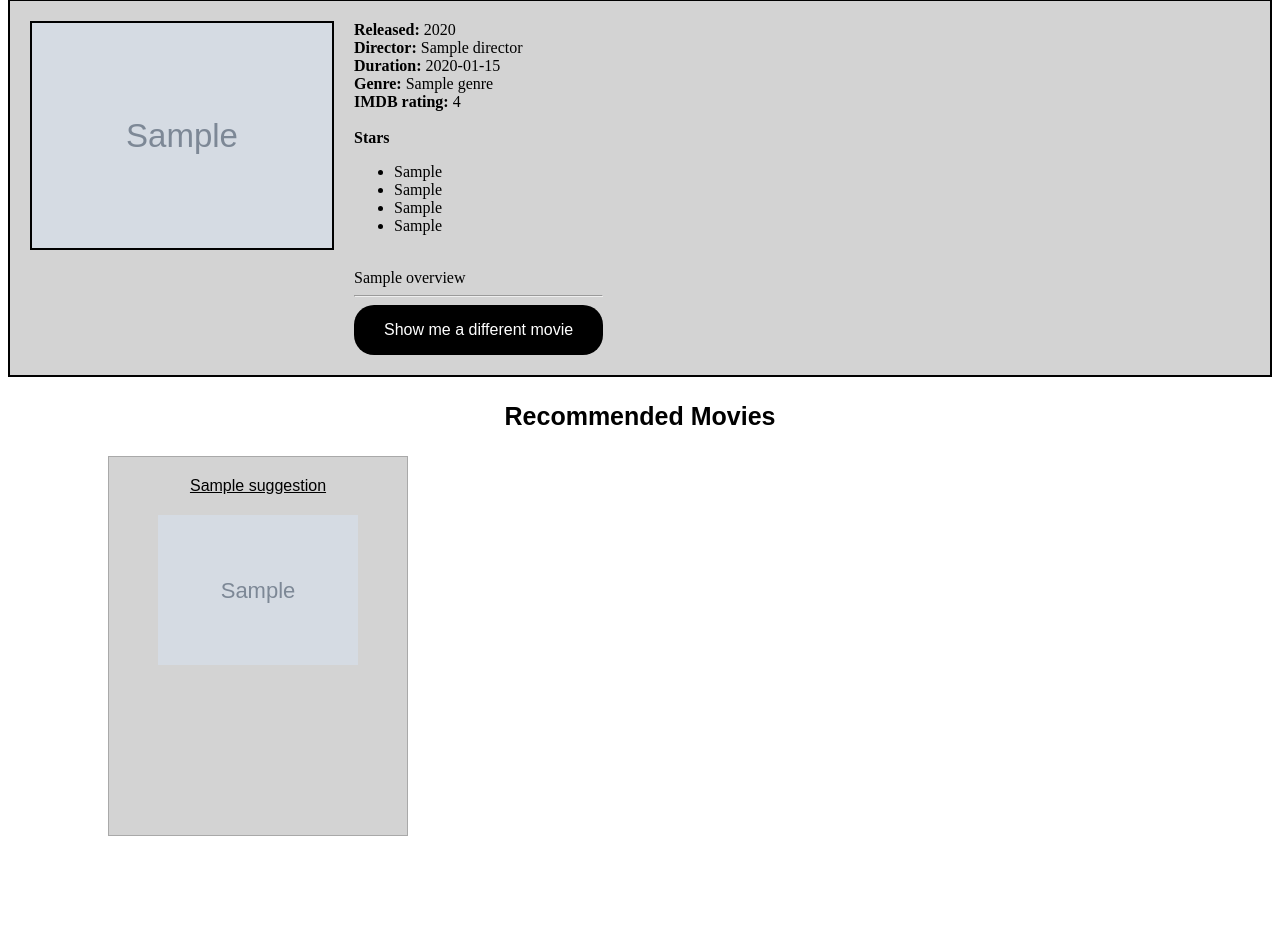
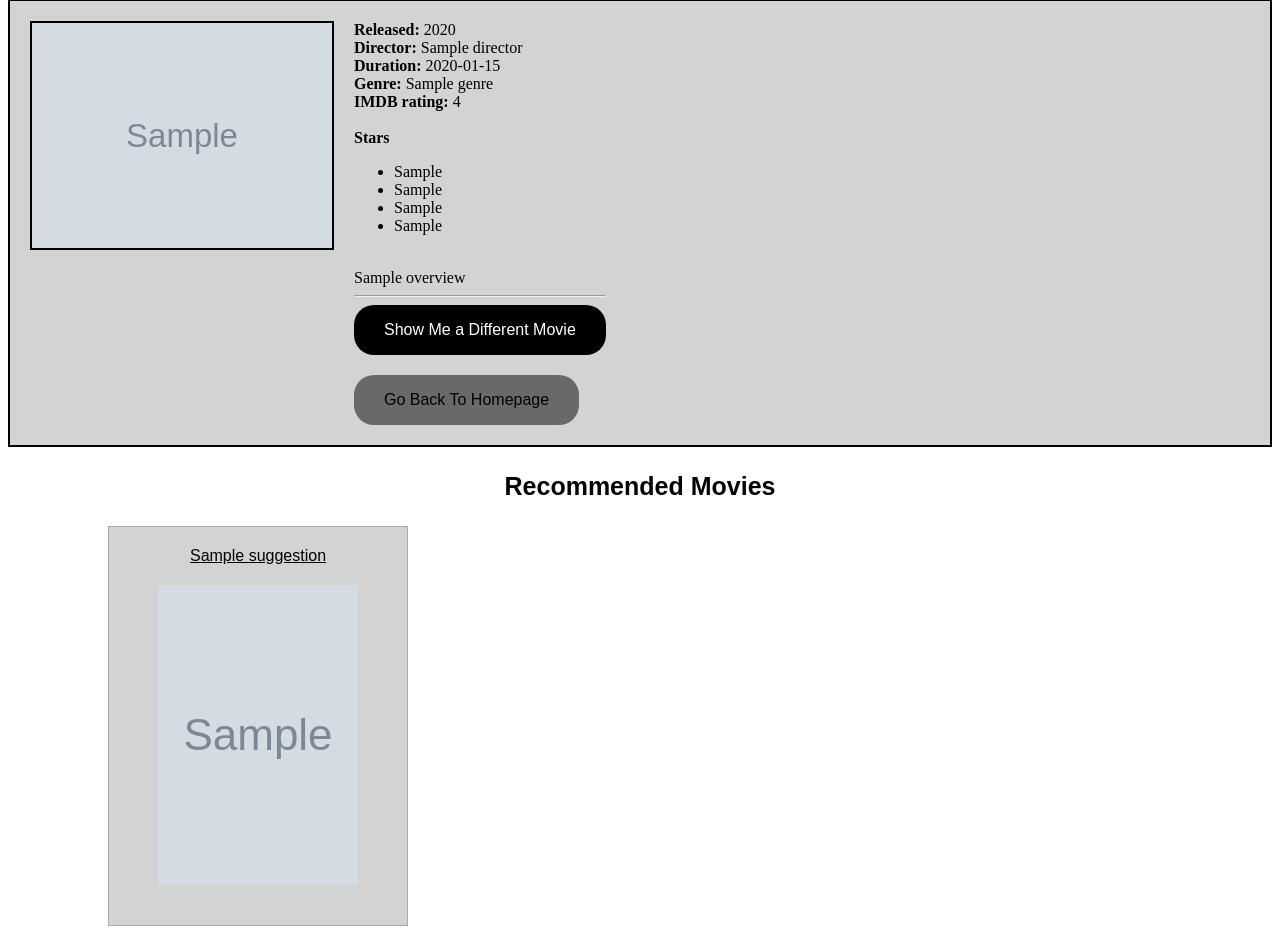
Before and after one commit to byukan/movie-rec, a Flask app: template MovieRecommender/mov_rec/templates/view_movie.html in a window 1280 px wide. Shown: the part 109-1055 px from the top of the page. Before the commit the page ends 945 px from the top, so only its background shows below. Run offline with Flask 2, Linux system fonts and the light colour scheme; the template is opened without the code that fills it: most values are stand-ins (such as "Sample title", 1, 10 or a date in 2020); grey boxes marked "Sample" are stand-in pictures.

Commit message:
fix layout, add home page button

```diff
--- a/MovieRecommender/mov_rec/static/css/movie.css
+++ b/MovieRecommender/mov_rec/static/css/movie.css
@@ -53,13 +53,30 @@ h3{
     font-family: Arial, Helvetica, sans-serif;
     text-decoration: none;
 }
+.btn2{
+    display: block;
+    border: 1px;
+    font-size: 16px;
+    padding: 16px 30px;
+    border-radius: 20px;
+    background: #696969;
+    color: black;
+    cursor: pointer;
+    align-self: center;
+    margin-top: 20px;
 
+}
+.btn2 a{
+    color: black;
+    font-family: Arial, Helvetica, sans-serif;
+    text-decoration: none;
+}
 .recommendations .box2{
     width: 300px;
-    height: 380px;
+    height: 400px;
     float: left;
-
     margin-left: 100px;
+    margin-bottom: 20px;
     box-sizing: border-box;
     border:1px solid darkgray;
     text-align: center;
@@ -67,12 +84,12 @@ h3{
     padding-left: auto;
     padding-top: 20px;
     padding-bottom: 20px;
-    margin-bottom: 20px;
+
 }
 .box2 img{
     padding-top: 20px;
     width: 200px;
-    height: auto;
+    height: 300px;
 }
 .box2 a{
     font-family: Arial, Helvetica, sans-serif;
--- a/MovieRecommender/mov_rec/templates/home.html
+++ b/MovieRecommender/mov_rec/templates/home.html
@@ -22,7 +22,7 @@
     {# Movies will only have id, poster link, and series title available #}
 
     {% if movies|length == 0 %}
-        <div class="error">
+        <div class="error2">
             Internal error occurred: no results to display!
         </div>
     {% endif %}
--- a/MovieRecommender/mov_rec/templates/view_movie.html
+++ b/MovieRecommender/mov_rec/templates/view_movie.html
@@ -54,7 +54,11 @@
 
                 <div>
                     <button class ="btn">
-                        <a href="{{ url_for ('view_movie', id=next_id) }}">Show me a different movie</a>
+                        <a href="{{ url_for ('view_movie', id=next_id) }}">Show Me a Different Movie</a>
+
+                    </button>
+                    <button class="btn2">
+                        <a href="{{ url_for ('search') }}">Go Back To Homepage</a>
                     </button>
                 </div>
 
```
Also changed, not shown: MovieRecommender/database_test.py (added, +46 -0 lines), MovieRecommender/mov_rec/static/css/home.css (+16 -5 lines).
